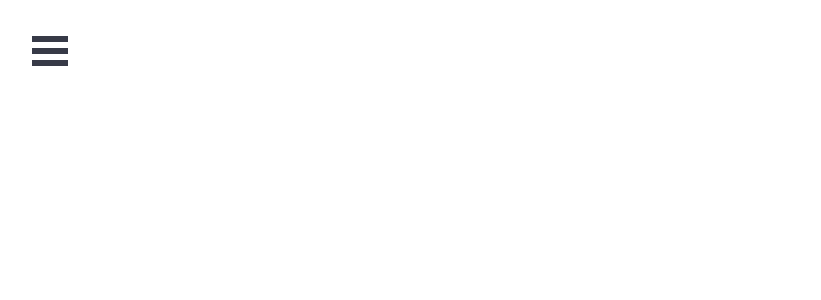
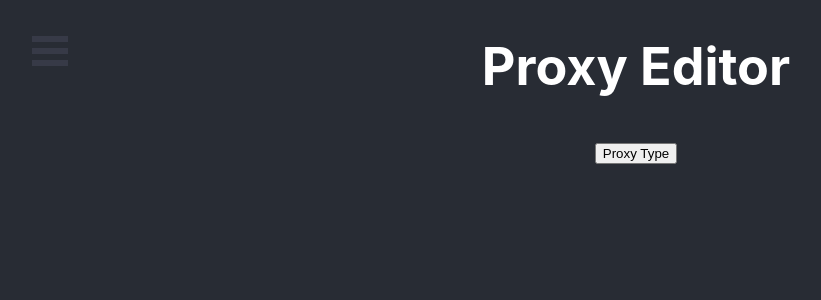
Before and after one commit to offbrand-softworks/swlegion-proxy-creator, a React (Create React App) app: page /proxy-editor in a window 1280 px wide. Shown: the top 300 px of the page, without its empty margins (4-825 px from the left). Built offline with nearby package versions, Linux system fonts and the light colour scheme.

Commit message:
Begins adding card creator page shell

```diff
--- a/package.json
+++ b/package.json
@@ -3,9 +3,12 @@
   "version": "0.1.0",
   "private": true,
   "dependencies": {
+    "bootstrap": "^4.3.1",
     "react": "^16.8.6",
+    "react-bootstrap": "^1.0.0-beta.11",
     "react-burger-menu": "^2.6.11",
     "react-dom": "^16.8.6",
+    "react-dropdown": "^1.6.4",
     "react-router-dom": "^5.0.1",
     "react-scripts": "3.0.1",
     "typescript": "^3.5.3"
--- a/src/components/App/App.js
+++ b/src/components/App/App.js
@@ -3,7 +3,7 @@ import './App.css';
 import { BrowserRouter as Router, Route } from "react-router-dom";
 import Menu from '../Menu/Menu.js';
 import Home from '../Home/Home.js';
-import Command from '../Command/Command.js';
+import ProxyEditor from '../ProxyEditor/ProxyEditor.js';
 
 function App() {
     return (
@@ -11,7 +11,7 @@ function App() {
       <div className="App">
         <Menu />
         <Route exact path="/" component={HomeComponent} />
-        <Route path="/command" component={CommandComponent} />
+        <Route path="/proxy-editor" component={ProxyEditorComponent} />
         {/* <Route path="/about" component={About} />
         <Route path="/topics" component={Topics} /> */}
       </div>
@@ -25,9 +25,9 @@ function HomeComponent() {
   );
 }
 
-function CommandComponent() {
+function ProxyEditorComponent() {
   return(
-    <Command />
+    <ProxyEditor />
   )
 }
 
--- a/src/components/Command/Command.js
+++ /dev/null
@@ -1,14 +0,0 @@
-import React from 'react';
-import '../App/App.css';
-
-class Command extends React.Component {
-  render(){
-    return(
-      <div className="App-content">
-        <p>Command Card Page</p>
-      </div>
-    )
-  }
-}
-
-export default Command;
--- a/src/components/Menu/Menu.js
+++ b/src/components/Menu/Menu.js
@@ -7,7 +7,7 @@ class Menu extends React.Component {
     return(
       <Burger>
         <a id="home" className="menu-item" href="/">Home</a>
-        <a id="command" className="menu-item" href="/command">Command Cards</a>
+        <a id="proxy-editor" className="menu-item" href="/proxy-editor">Proxy Editor</a>
       </Burger>
     );
   }
--- /dev/null
+++ b/src/components/ProxyEditor/ProxyEditor.css
@@ -0,0 +1,4 @@
+.editor-container{
+    height: 100vh;
+    width: 100%;
+}
--- /dev/null
+++ b/src/components/ProxyEditor/ProxyEditor.js
@@ -0,0 +1,41 @@
+import React from 'react';
+import '../App/App.css';
+import './ProxyEditor.css';
+import DropdownButton from 'react-bootstrap/DropdownButton';
+import Dropdown from 'react-bootstrap/Dropdown';
+class ProxyEditor extends React.Component {
+  render(){
+    return(
+      <div className="App-content">
+        <div className="container editor-container">
+          <div className="row header-row">
+            <h1 className="proxy-editor-header">Proxy Editor</h1>
+          </div>
+          <div className="content-row">
+            <div className="col-xs-4 card-renderer-container">
+              <div className="row card-type-dropdown-row">
+                <DropdownButton title="Proxy Type" >
+                  <Dropdown.Item onSelect={this.onCardTypeSelect}>Command</Dropdown.Item>
+                </DropdownButton>
+              </div>
+              <div className="row renderer">
+                {/*<ImageRenderer></ImageRenderer>*/}
+              </div>
+            </div>
+            <div className="col-xs-12 editor-fields">
+                {/*//Conditionally Rendered based off of select dropdown*/}
+                {/*//<CommandEditorFields></CommandEditorFields>*/}
+                {/*//<SomeOtherCardTypeFields></SomeOtherCardTypeFields>*/}
+            </div>
+          </div>
+        </div>
+      </div>
+    )
+  }
+
+  onCardTypeSelect(){
+    console.log("card type dropdown selected")
+  }
+}
+
+export default ProxyEditor;
```
Also changed, not shown: 1 other file (tests, documents, lock files or other folders).
